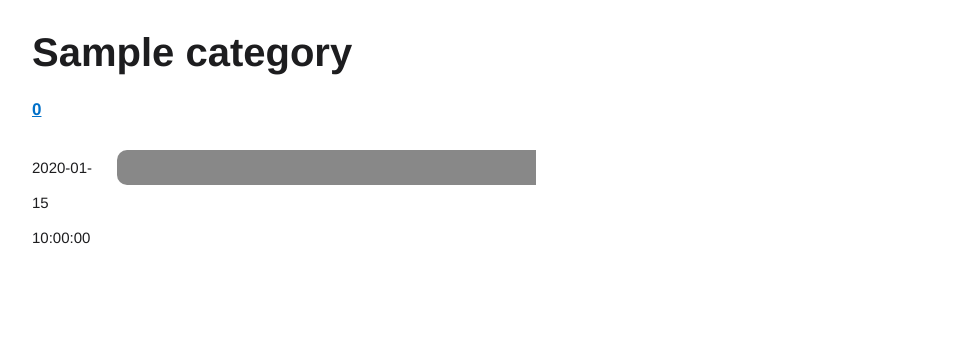
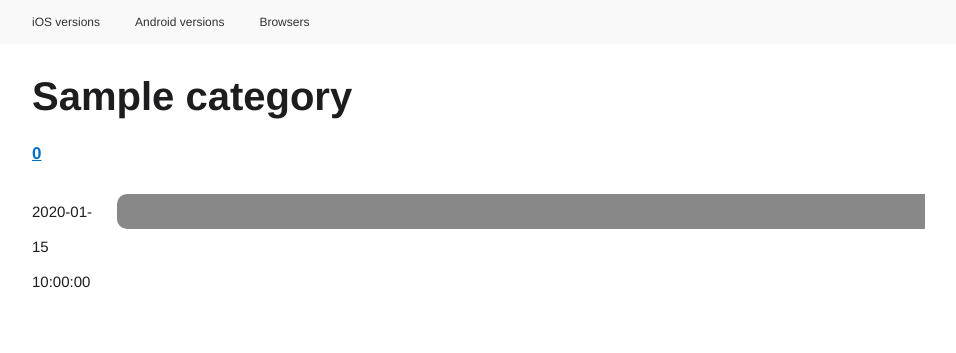
Before and after one commit to probabilistic-cat/stats, a Symfony app: template templates/content.html.twig in a window 1280 px wide. Shown: the top 353 px of the page, without its empty margins (8-964 px from the left). Run offline with Twig, Linux system fonts and the light colour scheme; the template is opened without the code that fills it: most values are stand-ins (such as "Sample title", 1, 10 or a date in 2020); some libraries are stand-ins or nearby versions.

Commit message:
Header added. Frontend fixes.

```diff
--- a/public/js/content.js
+++ b/public/js/content.js
@@ -1,15 +1,15 @@
 let isMinorShown = false;
 
-// function selectSubcategory() {
-//     $('.content .subcategory a').click(function() {
-//         $('.content p.subcategory a').each(function() {
-//             $(this).removeClass('selected');
-//         });
-//         $(this).addClass('selected');
+//function selectSubcategory() {
+//    $('.content .subcategory a').click(function() {
+//        $('.content p.subcategory a').each(function() {
+//            $(this).removeClass('selected');
+//        });
+//        $(this).addClass('selected');
 //
-//         return false;
-//     });
-// }
+//        return false;
+//    });
+//}
 
 function calcVersionDivWidth() {
     $('.content div.data div.month div.versions').each(function() {
@@ -120,22 +120,30 @@ function calcVersionDivWidth() {
 }
 
 function showMinorButton() {
-    $('.content p.show_minor').click(function() {
-        if (!isMinorShown) {
-            $(this).html('hide minor versions')
-            isMinorShown = true;
-        } else {
-            $(this).html('show minor versions')
-            isMinorShown = false;
-        }
+    let aShowMinor = $('.content div.show_minor a.show');
+    let aHideMinor = $('.content div.show_minor a.hide');
+
+    aShowMinor.click(function() {
+        aShowMinor.hide();
+        aHideMinor.show();
+        isMinorShown = true;
         calcVersionDivWidth();
+        return false;
+    });
+
+    aHideMinor.click(function() {
+        aHideMinor.hide();
+        aShowMinor.show();
+        isMinorShown = false;
+        calcVersionDivWidth();
+        return false;
     });
 }
 
 
 $(document).ready(function() {
     showMinorButton();
-    // selectSubcategory();
+    //selectSubcategory();
     calcVersionDivWidth();
 });
 
--- a/public/styles/base.css
+++ b/public/styles/base.css
@@ -17,18 +17,3 @@ body {
 a {
     color: #1d1d1f;
 }
-
-.header {
-    width: 100%;
-}
-
-.content {
-    width: 100%;
-    padding: 15px 40px 20px 40px;
-}
-
-.footer {
-    padding: 20px 40px 20px 40px;
-    width: 100%;
-    height: 90px;
-}
--- a/public/styles/content.css
+++ b/public/styles/content.css
@@ -1,35 +1,51 @@
-.content p.category {
+.content {
+    width: 100%;
+    padding: 15px 40px 20px 40px;
+}
+
+.content div.category {
     margin: 15px 0 25px 0;
     width: 100%;
     font-size: 40px;
     font-weight: 600;
 }
 
-.content p.category a {
+.content div.category a {
     text-decoration: none;
 }
 
-.content p.subcategory a {
-    margin: 0 14px 30px 0;
+.content div.subcategories {
+    margin: 0 0 30px 0;
+}
+
+.content div.subcategories a {
+    margin: 0 14px 0 0;
     font-size: 17px;
     font-weight: 600;
     color: #0070c9;
     text-decoration: none;
 }
 
-.content p.subcategory a.selected {
+.content div.subcategories a.selected {
     text-decoration: underline;
 }
 
-.content p.show_minor {
+.content div.show_minor {
     float: right;
-    margin: 1px 0 0 100px;
+    margin: 1px 0 0 0;
+}
+
+.content div.show_minor a {
     font-size: 16px;
     font-weight: 300;
     text-decoration: none;
 }
 
-.content p.show_minor:hover {
+.content div.show_minor a.hide {
+    display: none;
+}
+
+.content a.show_minor:hover {
     cursor: pointer;
 }
 
--- /dev/null
+++ b/public/styles/footer.css
@@ -0,0 +1,5 @@
+.footer {
+    padding: 20px 40px 20px 40px;
+    width: 100%;
+    height: 90px;
+}
--- /dev/null
+++ b/public/styles/header.css
@@ -0,0 +1,18 @@
+.header {
+    width: 100%;
+    height: 44px;
+    padding: 0 40px 0 40px;
+    background-color: #f9f9fa;
+}
+
+.header div.links {
+    margin: 15px 0 0 0;
+}
+
+.header a {
+    margin: 0 35px 0 0;
+    color: #323232;
+    font-size: 12px;
+    font-weight: 400;
+    text-decoration: none;
+}
--- a/src/Controller/AndroidVersionController.php
+++ b/src/Controller/AndroidVersionController.php
@@ -30,7 +30,7 @@ class AndroidVersionController extends BaseController
         return $this->getResponse(
             profile: new AndroidVersionProfile(),
             subcategory: $subcategory,
-            categoryLink: $this->generateUrl('app_ios_version_all'),
+            categoryLink: $this->generateUrl('app_android_version_all'),
         );
     }
 }
--- a/src/Repository/Profile/BrowserProfile.php
+++ b/src/Repository/Profile/BrowserProfile.php
@@ -12,7 +12,7 @@ class BrowserProfile extends BaseProfile
     public const string SUBCATEGORY_TABLET = 'Tablet';
     public const string SUBCATEGORY_CONSOLE = 'Console';
 
-    public string $category = 'Browser';
+    public string $category = 'Browsers';
     public array $subcategoriesLinks = [
         self::SUBCATEGORY_ALL => 'app_browser_all',
         self::SUBCATEGORY_DESKTOP => 'app_browser_desktop',
--- a/templates/content.html.twig
+++ b/templates/content.html.twig
@@ -1,4 +1,5 @@
 {% extends "layout.html.twig" %}
+{% use "header.html.twig" %}
 
 {% block styles %}
     {{ parent() }}
@@ -11,11 +12,11 @@
 {% endblock %}
 
 {% block content %}
-    <p class="category">
+    <div class="category">
         <a href="{{ categoryLink }}">{{ category }}</a>
-    </p>
+    </div>
 
-    <p class="subcategory">
+    <div class="subcategories">
     {% for subcategory, link in subcategories %}
         <a
             {% if subcategory == subcategoryCurrent %}class="selected"{% endif %}
@@ -24,10 +25,13 @@
             {{ subcategory }}
         </a>
     {% endfor %}
-    </p>
+    </div>
 
 {% if hasMinor %}
-    <p class="show_minor">show minor versions</p>
+    <div class="show_minor">
+        <a class="show" href="">show minor versions</a>
+        <a class="hide" href="">hide minor versions</a>
+    </div>
 {% endif %}
 
     <div class="data">
--- /dev/null
+++ b/templates/header.html.twig
@@ -0,0 +1,7 @@
+{% block header %}
+    <div class="links">
+        <a href="{{ path('app_ios_version_all') }}">iOS versions</a>
+        <a href="{{ path('app_android_version_all') }}">Android versions</a>
+        <a href="{{ path('app_browser_all') }}">Browsers</a>
+    </div>
+{% endblock %}
--- a/templates/layout.html.twig
+++ b/templates/layout.html.twig
@@ -3,8 +3,8 @@
 {% block styles %}
     {{ parent() }}
     <link href="{{ asset("styles/base.css") }}" type="text/css" rel="stylesheet" />
-{#    <link href="{{ asset("styles/header.css") }}" type="text/css" rel="stylesheet" />#}
-{#    <link href="{{ asset("styles/footer.css") }}" type="text/css" rel="stylesheet" />#}
+    <link href="{{ asset("styles/header.css") }}" type="text/css" rel="stylesheet" />
+    <link href="{{ asset("styles/footer.css") }}" type="text/css" rel="stylesheet" />
 {% endblock %}
 
 {% block js %}
@@ -21,5 +21,7 @@
         {% block content %}{% endblock %}
     </div>
 
-    <div class="footer headfoot"></div>
+    <div class="footer">
+        {% block footer %}{% endblock %}
+    </div>
 {% endblock %}
```
